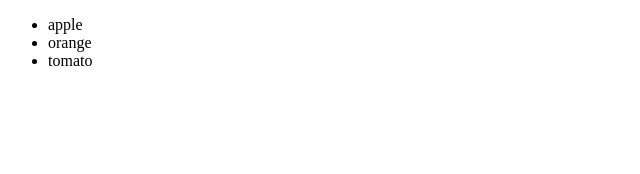
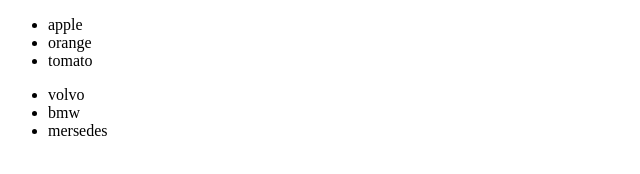
Before and after one commit to PaneRoman/TurboCars-TestSite, a plain HTML site: page contact.html in a window 1280 px wide. Shown: the whole page, without its empty margins (0-640 px from the left). Drawn offline with Linux system fonts and the light colour scheme.

Commit message:
car list add to contact page

```diff
--- a/contact.html
+++ b/contact.html
@@ -16,6 +16,12 @@
             <li>orange</li>
             <li>tomato</li>
         </ul>
+
+        <ul class="cars">
+            <li>volvo</li>
+            <li>bmw</li>
+            <li>mersedes</li>
+        </ul>
     </div>
 
     <footer></footer>
```
